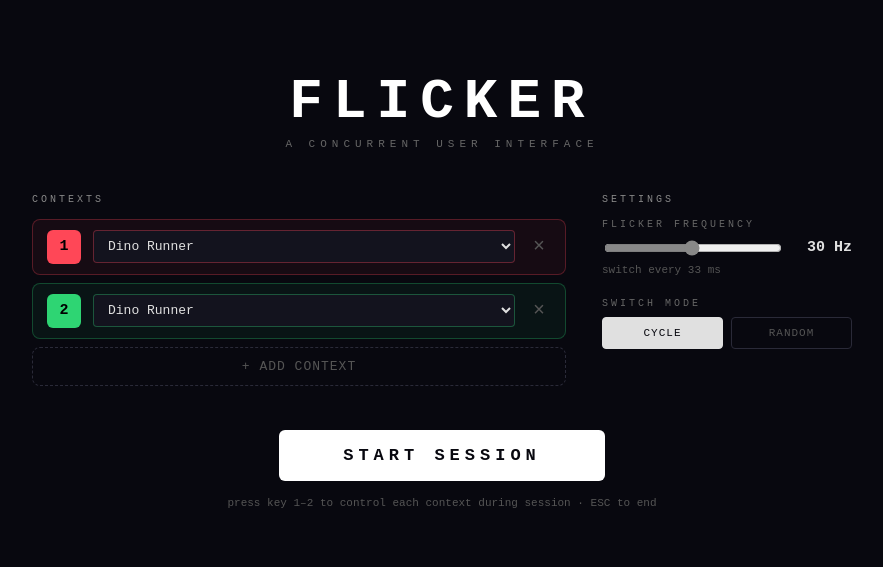
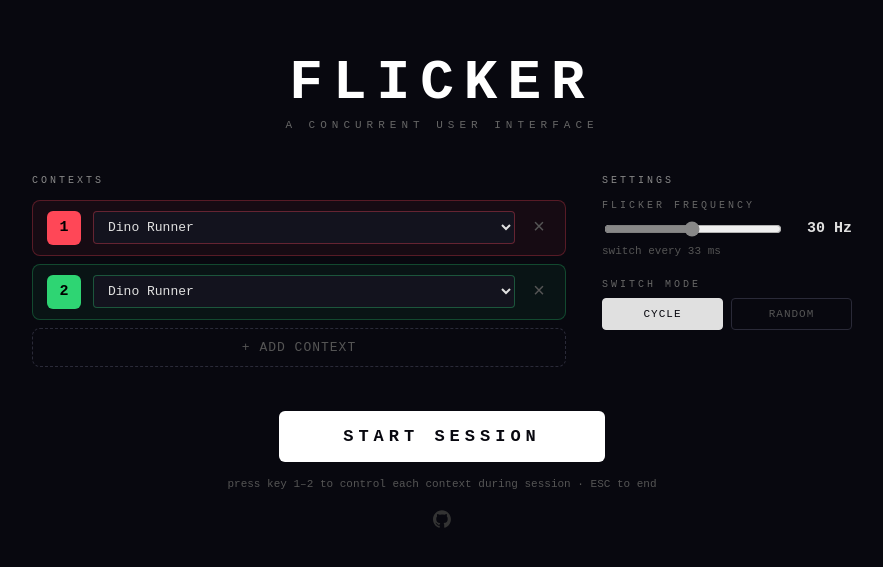
Before and after one commit to marcorentap/flicker, a React (Vite) app: page / in a window 1280 px wide. Shown: the part 109-676 px from the top of the page, without its empty margins (198-1081 px from the left). Built offline with nearby package versions, Linux system fonts and the light colour scheme.

Commit message:
Add GitHub link

```diff
--- a/src/components/MainMenu.tsx
+++ b/src/components/MainMenu.tsx
@@ -367,6 +367,19 @@
                 press key 1–{contexts.length} to control each context during
                 session · ESC to end
             </div>
+
+            <a
+                href="https://github.com/marcorentap/flicker/"
+                target="_blank"
+                rel="noopener noreferrer"
+                style={{ marginTop: 20, color: "#333", lineHeight: 0 }}
+                onMouseEnter={(e) => { (e.currentTarget as HTMLElement).style.color = "#888"; }}
+                onMouseLeave={(e) => { (e.currentTarget as HTMLElement).style.color = "#333"; }}
+            >
+                <svg width="18" height="18" viewBox="0 0 98 96" fill="currentColor" xmlns="http://www.w3.org/2000/svg">
+                    <path fillRule="evenodd" clipRule="evenodd" d="M48.854 0C21.839 0 0 22 0 49.217c0 21.756 13.993 40.172 33.405 46.69 2.427.49 3.316-1.059 3.316-2.362 0-1.141-.08-5.052-.08-9.127-13.59 2.934-16.42-5.867-16.42-5.867-2.184-5.704-5.42-7.17-5.42-7.17-4.448-3.015.324-3.015.324-3.015 4.934.326 7.523 5.052 7.523 5.052 4.367 7.496 11.404 5.378 14.235 4.074.404-3.178 1.699-5.378 3.074-6.6-10.839-1.141-22.243-5.378-22.243-24.283 0-5.378 1.94-9.778 5.014-13.2-.485-1.222-2.184-6.275.486-13.038 0 0 4.125-1.304 13.426 5.052a46.97 46.97 0 0 1 12.214-1.63c4.125 0 8.33.571 12.213 1.63 9.302-6.356 13.427-5.052 13.427-5.052 2.67 6.763.97 11.816.485 13.038 3.155 3.422 5.015 7.822 5.015 13.2 0 18.905-11.404 23.06-22.324 24.283 1.78 1.548 3.316 4.481 3.316 9.126 0 6.6-.08 11.897-.08 13.526 0 1.304.89 2.853 3.316 2.364 19.412-6.52 33.405-24.935 33.405-46.691C97.707 22 75.788 0 48.854 0z" />
+                </svg>
+            </a>
         </div>
     );
 }
```
